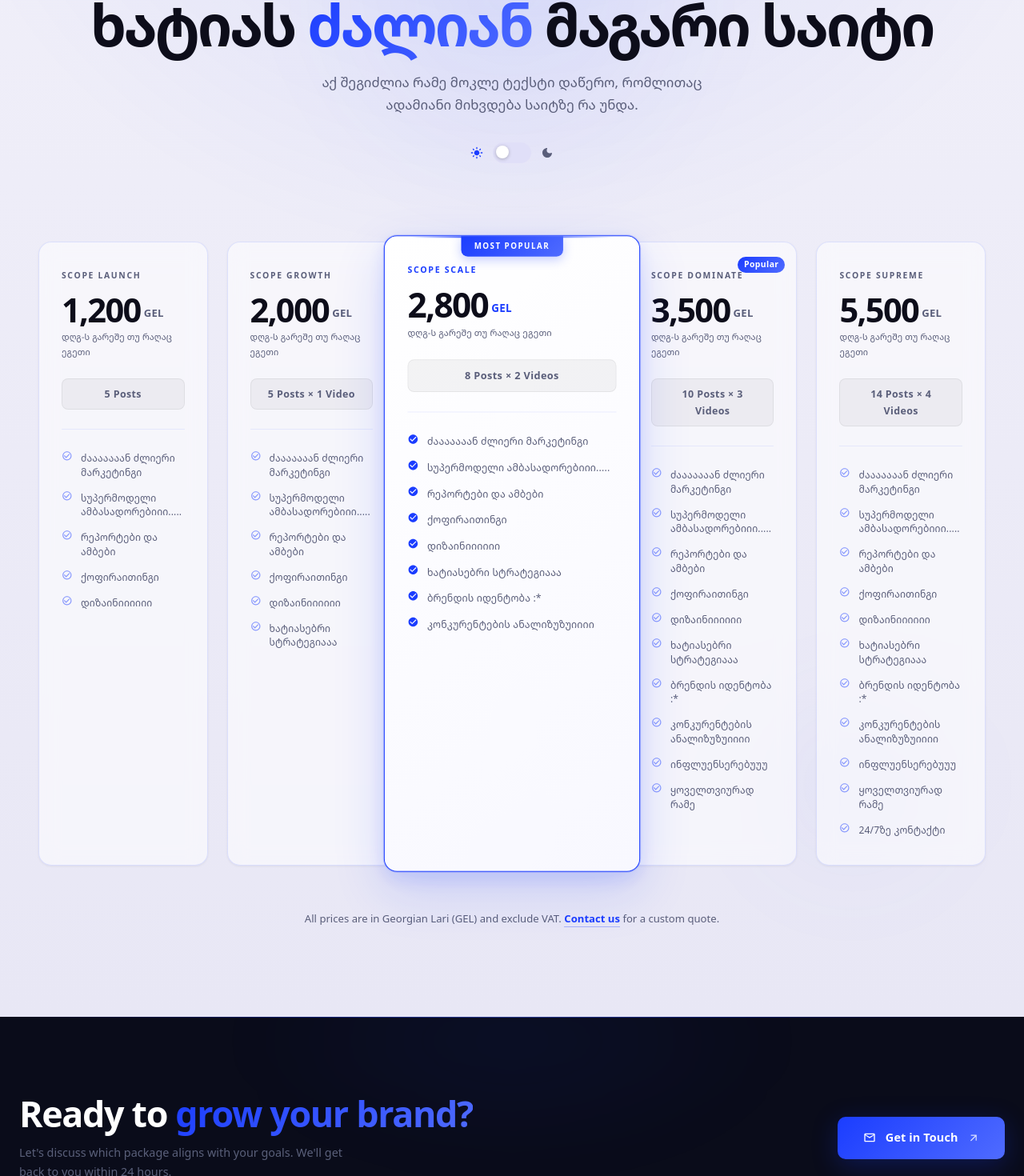
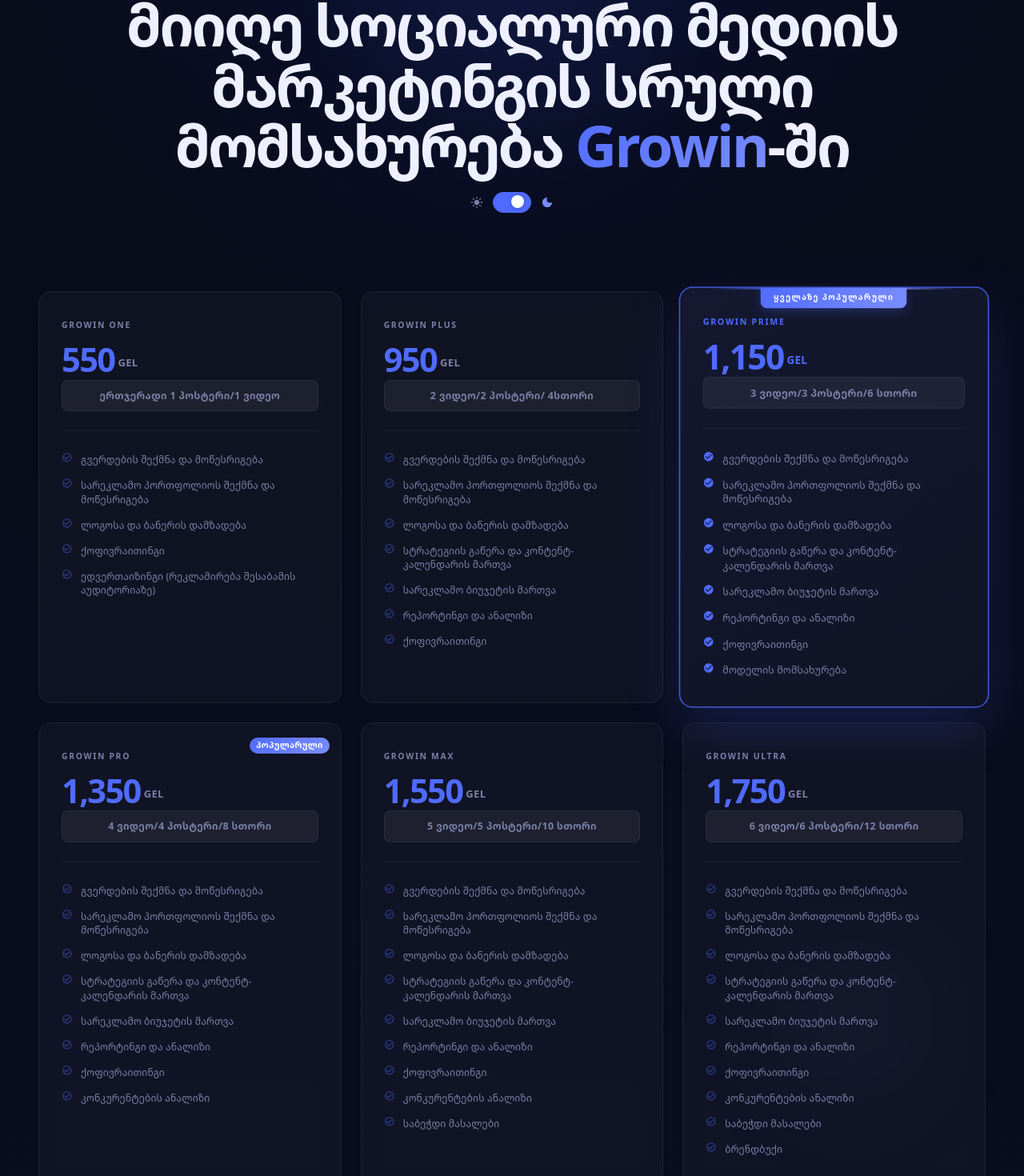
Before and after one commit to Konstantine-T/services-single-page, a React (Vite) app: page / in a window 1280 px wide. Shown: the part 119-1589 px from the top of the page at 80% size. Built offline with nearby package versions, Linux system fonts and the light colour scheme.

Commit message:
updated data

```diff
--- a/src/components/Footer/Footer.tsx
+++ b/src/components/Footer/Footer.tsx
@@ -96,7 +96,6 @@
       />
 
       <Container maxWidth="xl" sx={{ position: "relative" }}>
-
         {/* ── Large CTA band ── */}
         <Box
           sx={{
@@ -135,16 +134,21 @@
             </Typography>
             <Typography
               variant="body1"
-              sx={{ color: mutedText, maxWidth: 420, lineHeight: 1.7, fontSize: "0.9rem" }}
+              sx={{
+                color: mutedText,
+                maxWidth: 420,
+                lineHeight: 1.7,
+                fontSize: "0.9rem",
+              }}
             >
-              Let's discuss which package aligns with your goals.
-              We'll get back to you within 24 hours.
+              Let's discuss which package aligns with your goals. We'll get back
+              to you within 24 hours.
             </Typography>
           </Box>
 
           <Box
             component="a"
-            href="mailto:hello@digitalscalestudio.ge"
+            href="mailto:growinagency0@gmail.com"
             sx={{
               flexShrink: 0,
               display: "inline-flex",
@@ -179,7 +183,6 @@
 
         {/* ── Links grid ── */}
         <Grid container spacing={{ xs: 5, md: 6 }}>
-
           {/* Brand column */}
           <Grid item xs={12} md={4}>
             <Box sx={{ mb: 3 }}>
@@ -231,7 +234,13 @@
 
             <Typography
               variant="body2"
-              sx={{ color: mutedText, lineHeight: 1.8, mb: 4, maxWidth: 280, fontSize: "0.85rem" }}
+              sx={{
+                color: mutedText,
+                lineHeight: 1.8,
+                mb: 4,
+                maxWidth: 280,
+                fontSize: "0.85rem",
+              }}
             >
               A results-driven social media agency helping brands grow through
               strategic content, creative design, and data-backed advertising.
@@ -239,11 +248,28 @@
 
             <Stack spacing={1.75}>
               {[
-                { icon: <EmailOutlinedIcon />, label: "hello@digitalscalestudio.ge", href: "mailto:hello@digitalscalestudio.ge" },
-                { icon: <PhoneOutlinedIcon />, label: "+995 555 123 456", href: "tel:+995555123456" },
+                {
+                  icon: <EmailOutlinedIcon />,
+                  label: "growinagency0@gmail.com",
+                  href: "mailto:growinagency0@gmail.com",
+                },
+                {
+                  icon: <PhoneOutlinedIcon />,
+                  label: "+995 555 123 456",
+                  href: "tel:+995555123456",
+                },
               ].map(({ icon, label, href }) => (
-                <Box key={label} sx={{ display: "flex", alignItems: "center", gap: 1.5 }}>
-                  <Box sx={{ color: `${blue}90`, display: "flex", fontSize: "0.9rem" }}>
+                <Box
+                  key={label}
+                  sx={{ display: "flex", alignItems: "center", gap: 1.5 }}
+                >
+                  <Box
+                    sx={{
+                      color: `${blue}90`,
+                      display: "flex",
+                      fontSize: "0.9rem",
+                    }}
+                  >
                     {icon}
                   </Box>
                   <Link
@@ -261,10 +287,20 @@
                 </Box>
               ))}
               <Box sx={{ display: "flex", alignItems: "flex-start", gap: 1.5 }}>
-                <Box sx={{ color: `${blue}90`, display: "flex", fontSize: "0.9rem", mt: "2px" }}>
+                <Box
+                  sx={{
+                    color: `${blue}90`,
+                    display: "flex",
+                    fontSize: "0.9rem",
+                    mt: "2px",
+                  }}
+                >
                   <LocationOnOutlinedIcon />
                 </Box>
-                <Typography variant="body2" sx={{ color: linkText, fontSize: "0.82rem" }}>
+                <Typography
+                  variant="body2"
+                  sx={{ color: linkText, fontSize: "0.82rem" }}
+                >
                   Tbilisi, Georgia
                 </Typography>
               </Box>
@@ -385,7 +421,13 @@
                     >
                       {value}
                     </Typography>
-                    <Typography sx={{ fontSize: "0.72rem", color: mutedText, fontWeight: 500 }}>
+                    <Typography
+                      sx={{
+                        fontSize: "0.72rem",
+                        color: mutedText,
+                        fontWeight: 500,
+                      }}
+                    >
                       {label}
                     </Typography>
                   </Box>
@@ -407,7 +449,10 @@
             gap: 2,
           }}
         >
-          <Typography variant="caption" sx={{ color: mutedText, fontSize: "0.75rem" }}>
+          <Typography
+            variant="caption"
+            sx={{ color: mutedText, fontSize: "0.75rem" }}
+          >
             © {currentYear} digital SCALE studio. All rights reserved.
           </Typography>
 
--- a/src/components/PricingCard/PricingCard.tsx
+++ b/src/components/PricingCard/PricingCard.tsx
@@ -26,7 +26,11 @@
   onSelect: () => void;
 }
 
-export default function PricingCard({ plan, isSelected, onSelect }: PricingCardProps) {
+export default function PricingCard({
+  plan,
+  isSelected,
+  onSelect,
+}: PricingCardProps) {
   const theme = useTheme();
   const isDark = theme.palette.mode === "dark";
   const isMobile = useMediaQuery(theme.breakpoints.down("sm"));
@@ -52,9 +56,7 @@
       elevation={0}
       onClick={onSelect}
       sx={{
-        ml: { xs: 0, lg: isSelected ? "-36px" : 0 },
-        width: { xs: "100%", lg: isSelected ? "calc(100% + 72px)" : "100%" },
-        flexShrink: 0,
+        width: "100%",
         height: "100%",
         display: "flex",
         flexDirection: "column",
@@ -79,17 +81,19 @@
             ? `0 0 0 1px ${blue}60, 0 24px 64px ${blue}35, 0 8px 24px rgba(0,0,0,0.4)`
             : `0 0 0 1px ${blue}30, 0 24px 64px ${blue}28, 0 8px 24px rgba(27,61,255,0.12)`
           : isDark
-          ? "0 1px 3px rgba(0,0,0,0.3)"
-          : "0 1px 3px rgba(0,0,0,0.06)",
+            ? "0 1px 3px rgba(0,0,0,0.3)"
+            : "0 1px 3px rgba(0,0,0,0.06)",
         "&:hover": {
-          transform: isSelected ? "scale(1.02) translateY(-2px)" : "scale(1.015) translateY(-3px)",
+          transform: isSelected
+            ? "scale(1.02) translateY(-2px)"
+            : "scale(1.015) translateY(-3px)",
           boxShadow: isSelected
             ? isDark
               ? `0 0 0 1px ${blue}70, 0 28px 72px ${blue}42, 0 10px 28px rgba(0,0,0,0.45)`
               : `0 0 0 1px ${blue}40, 0 28px 72px ${blue}35, 0 10px 28px rgba(27,61,255,0.15)`
             : isDark
-            ? `0 4px 20px rgba(0,0,0,0.3), 0 0 0 1px rgba(255,255,255,0.08)`
-            : `0 4px 20px rgba(27,61,255,0.09), 0 0 0 1px rgba(27,61,255,0.16)`,
+              ? `0 4px 20px rgba(0,0,0,0.3), 0 0 0 1px rgba(255,255,255,0.08)`
+              : `0 4px 20px rgba(27,61,255,0.09), 0 0 0 1px rgba(27,61,255,0.16)`,
         },
       }}
     >
@@ -129,7 +133,7 @@
             boxShadow: `0 4px 12px ${blue}40`,
           }}
         >
-          Most Popular
+          ყველაზე პოპულარული{" "}
         </Box>
       )}
 
@@ -177,14 +181,16 @@
         </Typography>
 
         {/* Price */}
-        <Box sx={{ display: "flex", alignItems: "flex-end", gap: 0.5, mb: 0.5 }}>
+        <Box
+          sx={{ display: "flex", alignItems: "flex-end", gap: 0.5, mb: 0.5 }}
+        >
           <Typography
             component="span"
             sx={{
               fontSize: { xs: "2.8rem", lg: "2.6rem" },
               fontWeight: 900,
               lineHeight: 1,
-              color: theme.palette.text.primary,
+              color: blue,
               letterSpacing: "-0.04em",
               fontFeatureSettings: '"tnum"',
               fontVariantNumeric: "tabular-nums",
@@ -207,7 +213,7 @@
           </Typography>
         </Box>
 
-        <Typography
+        {/* <Typography
           variant="caption"
           sx={{
             color: theme.palette.text.secondary,
@@ -218,7 +224,7 @@
           }}
         >
           {plan.billingNote}
-        </Typography>
+        </Typography> */}
 
         {/* Content summary pill */}
         <Box
@@ -246,7 +252,9 @@
         {/* Divider */}
         <Divider
           sx={{
-            borderColor: isDark ? "rgba(255,255,255,0.07)" : "rgba(27,61,255,0.08)",
+            borderColor: isDark
+              ? "rgba(255,255,255,0.07)"
+              : "rgba(27,61,255,0.08)",
             mb: 2,
           }}
         />
@@ -255,7 +263,10 @@
         {isMobile ? (
           <>
             <Box
-              onClick={(e) => { e.stopPropagation(); setServicesOpen((p) => !p); }}
+              onClick={(e) => {
+                e.stopPropagation();
+                setServicesOpen((p) => !p);
+              }}
               sx={{
                 display: "flex",
                 alignItems: "center",
@@ -267,8 +278,17 @@
                 "&:hover": { opacity: 0.7 },
               }}
             >
-              <Typography variant="body2" sx={{ fontWeight: 600, color: theme.palette.text.secondary, fontSize: "0.78rem" }}>
-                {servicesOpen ? "დამალვა" : `სერვისების ნახვა (${plan.features.length})`}
+              <Typography
+                variant="body2"
+                sx={{
+                  fontWeight: 600,
+                  color: theme.palette.text.secondary,
+                  fontSize: "0.78rem",
+                }}
+              >
+                {servicesOpen
+                  ? "დამალვა"
+                  : `სერვისების ნახვა (${plan.features.length})`}
               </Typography>
               <IconButton
                 size="small"
@@ -302,17 +322,24 @@
 
 function FeatureList({ features, isSelected }: FeatureListProps) {
   const theme = useTheme();
+  const isMobile = useMediaQuery(theme.breakpoints.down("sm"));
   const blue = theme.palette.primary.main;
 
   return (
     <List dense disablePadding sx={{ mt: 0.5 }}>
       {features.map((feature, idx) => (
-        <ListItem key={idx} disableGutters sx={{ py: 0.4, alignItems: "flex-start" }}>
+        <ListItem
+          key={idx}
+          disableGutters
+          sx={{ py: 0.4, alignItems: "flex-start" }}
+        >
           <ListItemIcon sx={{ minWidth: 24, mt: "3px" }}>
-            {isSelected ? (
+            {isSelected || isMobile ? (
               <CheckCircleIcon sx={{ fontSize: "0.85rem", color: blue }} />
             ) : (
-              <CheckCircleOutlineIcon sx={{ fontSize: "0.85rem", color: `${blue}80` }} />
+              <CheckCircleOutlineIcon
+                sx={{ fontSize: "0.85rem", color: `${blue}80` }}
+              />
             )}
           </ListItemIcon>
           <ListItemText
--- a/src/components/PricingSection/PricingSection.tsx
+++ b/src/components/PricingSection/PricingSection.tsx
@@ -92,10 +92,11 @@
               },
             }}
           >
-            ხატიას <em>ძალიან</em> მაგარი საიტი
+            მიიღე სოციალური მედიის მარკეტინგის სრული მომსახურება <em>Growin</em>
+            -ში
           </Typography>
 
-          <Typography
+          {/* <Typography
             variant="body1"
             sx={{
               color: theme.palette.text.secondary,
@@ -106,9 +107,8 @@
               mb: 4,
             }}
           >
-            აქ შეგიძლია რამე მოკლე ტექსტი დაწერო, რომლითაც ადამიანი მიხვდება
-            საიტზე რა უნდა.
-          </Typography>
+            some label
+          </Typography> */}
 
           {/* Dark mode toggle */}
           <Box sx={{ display: "inline-flex", alignItems: "center", gap: 1.5 }}>
@@ -163,27 +163,22 @@
         {/* ── Cards ── */}
         <Box
           sx={{
-            display: "flex",
-            flexWrap: { xs: "wrap", lg: "nowrap" },
+            display: "grid",
+            gridTemplateColumns: {
+              xs: "1fr",
+              sm: "1fr 1fr",
+              lg: "repeat(3, 1fr)",
+            },
             gap: { xs: 2, md: 3 },
-            justifyContent: "center",
-            alignItems: "stretch",
           }}
         >
           {pricingPlans.map((plan) => (
             <Box
               key={plan.id}
               sx={{
-                flex: {
-                  xs: "1 1 100%",
-                  sm: "1 1 calc(50% - 8px)",
-                  lg: selectedId === plan.id ? "1.6 1 0" : "1.4 1 0",
-                },
                 position: "relative",
                 zIndex: selectedId === plan.id ? 2 : 0,
-                minWidth: 0,
                 display: "flex",
-                transition: "flex-grow 0.3s cubic-bezier(0.4,0,0.2,1)",
               }}
             >
               <PricingCard
@@ -196,7 +191,7 @@
         </Box>
 
         {/* ── Bottom note ── */}
-        <Box sx={{ textAlign: "center", mt: 7 }}>
+        {/* <Box sx={{ textAlign: "center", mt: 7 }}>
           <Typography
             variant="body2"
             sx={{ color: theme.palette.text.secondary, fontSize: "0.82rem" }}
@@ -219,7 +214,7 @@
             </Box>{" "}
             for a custom quote.
           </Typography>
-        </Box>
+        </Box> */}
       </Container>
     </Box>
   );
--- a/src/context/ColorModeContext.tsx
+++ b/src/context/ColorModeContext.tsx
@@ -17,7 +17,7 @@
 }
 
 export function ColorModeProvider({ children }: { children: ReactNode }) {
-  const [mode, setMode] = useState<'light' | 'dark'>('light');
+  const [mode, setMode] = useState<'light' | 'dark'>('dark');
 
   const toggleColorMode = useCallback(() => {
     setMode((prev) => (prev === 'light' ? 'dark' : 'light'));
--- a/src/data/pricingData.ts
+++ b/src/data/pricingData.ts
@@ -3,112 +3,111 @@
 export const pricingPlans: PricingPlan[] = [
   {
     id: "launch",
-    name: "Scope Launch",
-    price: 1200,
+    name: "Growin One",
+    price: 550,
     currency: "GEL",
     billingNote: "დღგ-ს გარეშე თუ რაღაც ეგეთი",
-    contentSummary: "5 Posts",
+    contentSummary: "ერთჯერადი 1 პოსტერი/1 ვიდეო",
     features: [
-      { label: "ძააააააან ძლიერი მარკეტინგი" },
-      { label: "სუპერმოდელი ამბასადორებიიი....." },
-      { label: "რეპორტები და ამბები" },
-      { label: "ქოფირაითინგი" },
-      { label: "დიზაინიიიიიი" },
+      { label: "გვერდების შექმნა და მოწესრიგება" },
+      { label: "სარეკლამო პორთფოლიოს შექმნა და მოწესრიგება" },
+      { label: "ლოგოსა და ბანერის დამზადება" },
+      { label: "ქოფივრაითინგი" },
+      { label: "ედვერთაიზინგი (რეკლამირება შესაბამის აუდიტორიაზე)" },
     ],
   },
   {
     id: "growth",
-    name: "Scope Growth",
-    price: 2000,
+    name: "Growin Plus",
+    price: 950,
     currency: "GEL",
     billingNote: "დღგ-ს გარეშე თუ რაღაც ეგეთი",
-    contentSummary: "5 Posts × 1 Video",
+    contentSummary: "2 ვიდეო/2 პოსტერი/ 4სთორი",
     features: [
-      { label: "ძააააააან ძლიერი მარკეტინგი" },
-      { label: "სუპერმოდელი ამბასადორებიიი....." },
-      { label: "რეპორტები და ამბები" },
-      { label: "ქოფირაითინგი" },
-      { label: "დიზაინიიიიიი" },
-      { label: "ხატიასებრი სტრატეგიააა" },
+      { label: "გვერდების შექმნა და მოწესრიგება" },
+      { label: "სარეკლამო პორთფოლიოს შექმნა და მოწესრიგება" },
+      { label: "ლოგოსა და ბანერის დამზადება" },
+      { label: "სტრატეგიის გაწერა და კონტენტ-კალენდარის მართვა" },
+      { label: "სარეკლამო ბიუჯეტის მართვა" },
+      { label: "რეპორტინგი და ანალიზი" },
+      { label: "ქოფივრაითინგი" },
     ],
   },
   {
     id: "scale",
-    name: "Scope Scale",
-    price: 2800,
+    name: "Growin Prime",
+    price: 1150,
     currency: "GEL",
     billingNote: "დღგ-ს გარეშე თუ რაღაც ეგეთი",
-    contentSummary: "8 Posts × 2 Videos",
+    contentSummary: "3 ვიდეო/3 პოსტერი/6 სთორი",
     featured: true,
     features: [
-      { label: "ძააააააან ძლიერი მარკეტინგი" },
-      { label: "სუპერმოდელი ამბასადორებიიი....." },
-      { label: "რეპორტები და ამბები" },
-      { label: "ქოფირაითინგი" },
-      { label: "დიზაინიიიიიი" },
-      { label: "ხატიასებრი სტრატეგიააა" },
-      { label: "ბრენდის იდენტობა :*" },
-      { label: "კონკურენტების ანალიზუზუიიიი" },
+      { label: "გვერდების შექმნა და მოწესრიგება" },
+      { label: "სარეკლამო პორთფოლიოს შექმნა და მოწესრიგება" },
+      { label: "ლოგოსა და ბანერის დამზადება" },
+      { label: "სტრატეგიის გაწერა და კონტენტ-კალენდარის მართვა" },
+      { label: "სარეკლამო ბიუჯეტის მართვა" },
+      { label: "რეპორტინგი და ანალიზი" },
+      { label: "ქოფივრაითინგი" },
+      { label: "მოდელის მომსახურება" },
     ],
   },
   {
     id: "dominate",
-    name: "Scope Dominate",
-    price: 3500,
+    name: "Growin Pro",
+    price: 1350,
     currency: "GEL",
     billingNote: "დღგ-ს გარეშე თუ რაღაც ეგეთი",
-    contentSummary: "10 Posts × 3 Videos",
-    badge: "Popular",
+    contentSummary: "4 ვიდეო/4 პოსტერი/8 სთორი",
+    badge: "პოპულარული",
     features: [
-      { label: "ძააააააან ძლიერი მარკეტინგი" },
-      { label: "სუპერმოდელი ამბასადორებიიი....." },
-      { label: "რეპორტები და ამბები" },
-      { label: "ქოფირაითინგი" },
-      { label: "დიზაინიიიიიი" },
-      { label: "ხატიასებრი სტრატეგიააა" },
-      { label: "ბრენდის იდენტობა :*" },
-      { label: "კონკურენტების ანალიზუზუიიიი" },
-      { label: "ინფლუენსერებუუუ" },
-      { label: "ყოველთვიურად რამე" },
+      { label: "გვერდების შექმნა და მოწესრიგება" },
+      { label: "სარეკლამო პორთფოლიოს შექმნა და მოწესრიგება" },
+      { label: "ლოგოსა და ბანერის დამზადება" },
+      { label: "სტრატეგიის გაწერა და კონტენტ-კალენდარის მართვა" },
+      { label: "სარეკლამო ბიუჯეტის მართვა" },
+      { label: "რეპორტინგი და ანალიზი" },
+      { label: "ქოფივრაითინგი" },
+      { label: "კონკურენტების ანალიზი" },
     ],
   },
   {
     id: "supreme",
-    name: "Scope Supreme",
-    price: 5500,
+    name: "Growin Max",
+    price: 1550,
     currency: "GEL",
     billingNote: "დღგ-ს გარეშე თუ რაღაც ეგეთი",
-    contentSummary: "14 Posts × 4 Videos",
+    contentSummary: "5 ვიდეო/5 პოსტერი/10 სთორი",
     features: [
-      { label: "ძააააააან ძლიერი მარკეტინგი" },
-      { label: "სუპერმოდელი ამბასადორებიიი....." },
-      { label: "რეპორტები და ამბები" },
-      { label: "ქოფირაითინგი" },
-      { label: "დიზაინიიიიიი" },
-      { label: "ხატიასებრი სტრატეგიააა" },
-      { label: "ბრენდის იდენტობა :*" },
-      { label: "კონკურენტების ანალიზუზუიიიი" },
-      { label: "ინფლუენსერებუუუ" },
-      { label: "ყოველთვიურად რამე" },
-      { label: "24/7ზე კონტაქტი" },
+      { label: "გვერდების შექმნა და მოწესრიგება" },
+      { label: "სარეკლამო პორთფოლიოს შექმნა და მოწესრიგება" },
+      { label: "ლოგოსა და ბანერის დამზადება" },
+      { label: "სტრატეგიის გაწერა და კონტენტ-კალენდარის მართვა" },
+      { label: "სარეკლამო ბიუჯეტის მართვა" },
+      { label: "რეპორტინგი და ანალიზი" },
+      { label: "ქოფივრაითინგი" },
+      { label: "კონკურენტების ანალიზი" },
+      { label: "საბეჭდი მასალები" },
     ],
   },
-  // {
-  //   id: "enterprise",
-  //   name: "Scope Enterprise",
-  //   price: 7000,
-  //   currency: "GEL",
-  //   billingNote: "დღგ-ს გარეშე თუ რაღაც ეგეთი",
-  //   contentSummary: "Custom Volume",
-  //   features: [
-  //     { label: "Everything in Supreme" },
-  //     { label: "Dedicated Account Manager" },
-  //     { label: "Custom Content ხატიასებრი სტრატეგიააა" },
-  //     { label: "Full-Service Production" },
-  //     { label: "Weekly Performance Reviews" },
-  //     { label: "SLA Guarantee" },
-  //     { label: "White-Label Reports" },
-  //     { label: "Multi-Platform Management" },
-  //   ],
-  // },
+  {
+    id: "enterprise",
+    name: "Growin Ultra",
+    price: 1750,
+    currency: "GEL",
+    billingNote: "დღგ-ს გარეშე თუ რაღაც ეგეთი",
+    contentSummary: "6 ვიდეო/6 პოსტერი/12 სთორი",
+    features: [
+      { label: "გვერდების შექმნა და მოწესრიგება" },
+      { label: "სარეკლამო პორთფოლიოს შექმნა და მოწესრიგება" },
+      { label: "ლოგოსა და ბანერის დამზადება" },
+      { label: "სტრატეგიის გაწერა და კონტენტ-კალენდარის მართვა" },
+      { label: "სარეკლამო ბიუჯეტის მართვა" },
+      { label: "რეპორტინგი და ანალიზი" },
+      { label: "ქოფივრაითინგი" },
+      { label: "კონკურენტების ანალიზი" },
+      { label: "საბეჭდი მასალები" },
+      { label: "ბრენდბუქი" },
+    ],
+  },
 ];
```
